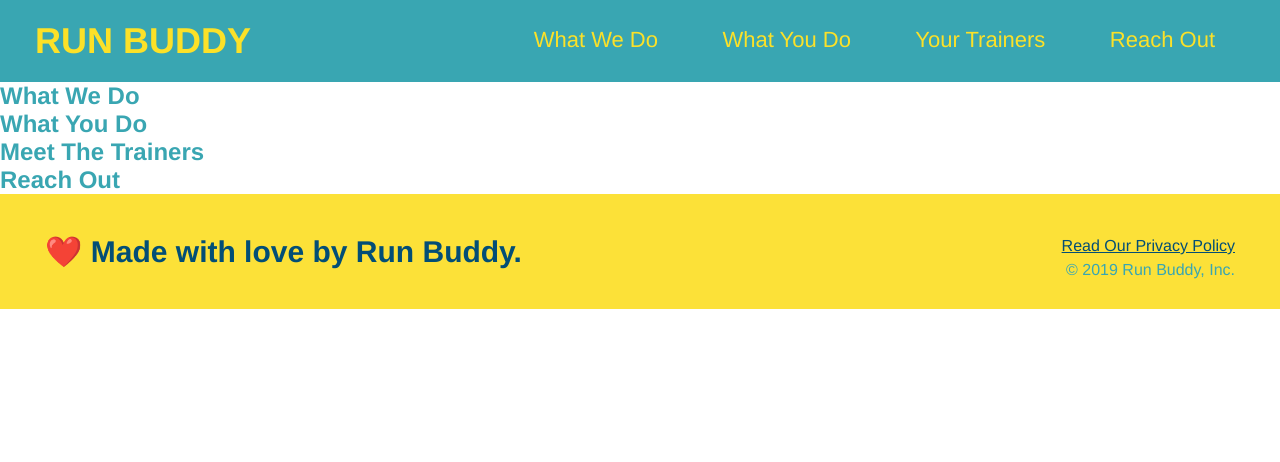
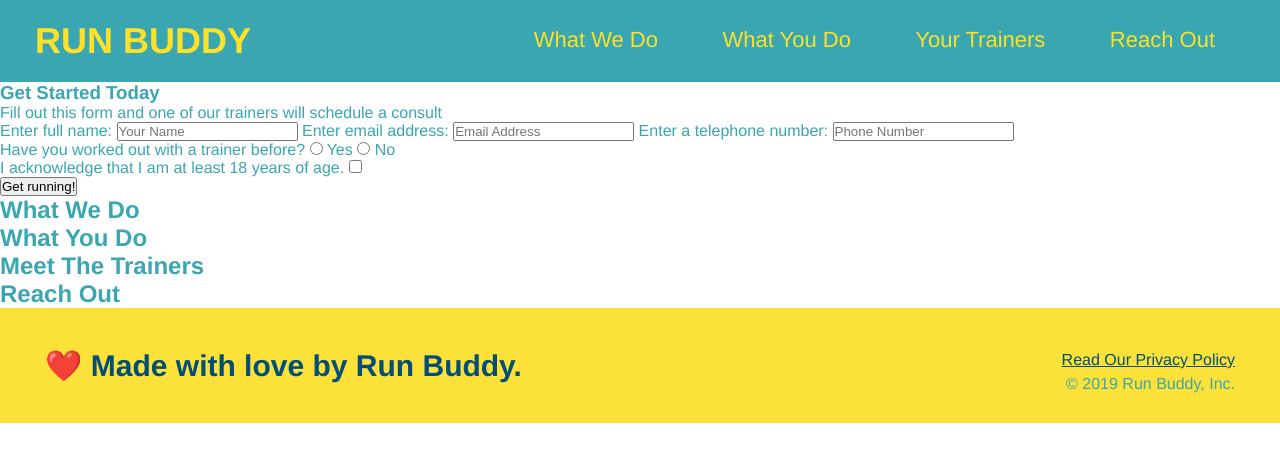
Before and after one commit to jerismith32/run-buddy, a plain HTML site: page index.html in a window 1280 px wide. Drawn offline with Linux system fonts and the light colour scheme.

Commit message:
hero created

```diff
--- a/index.html
+++ b/index.html
@@ -11,7 +11,9 @@
     <!-- navigation -->
     <header>
       <h1>
-          <a href="/">RUN BUDDY</a>
+          <a href="/">
+            RUN BUDDY
+          </a>
       </h1>
       <nav>
           <!-- Unordered list element-->
@@ -36,7 +38,37 @@
 
     <!-- hero/jumbotron -->
     <section>
+      <div>
+        <h3>Get Started Today</h3>
+        <p>Fill out this form and one of our trainers will schedule a consult</p>
+        <!--- Add form element-->
+        <form>
+          <label for="name">Enter full name:</label>
+          <input type="text" placeholder="Your Name" name="name" id="name" />
+          <label for="email">Enter email address:</label>
+          <input type="email" placeholder="Email Address" name="email" id="email" />
+          <label for="phone">Enter a telephone number:</label>
+          <input type="tel" placeholder="Phone Number" name="phone" id="phone" />
+          <p>
+            Have you worked out with a trainer before?
+            <input type="radio" name="trainer-confirm" id="trainer-yes" />
+            <label for="trainer-yes">Yes</label>
+            <input type="radio" name="trainer-confirm" id="trainer-no" />
+            <label for="trainer-no">No</label>
+          </p>
+          <p>
+            <label for="checkbox" >
+              I acknowledge that I am at least 18 years of age.
+            </label>
+            <input type="checkbox" name="age-confirm" id="checkbox" />
+          </p>
+          <button type="submit">
+            Get running!
+          </button>
+        </form>
+      </div>
     </section>
+    <!-- end hero -->
 
     <!-- "what we do" section -->
     <section>
```
